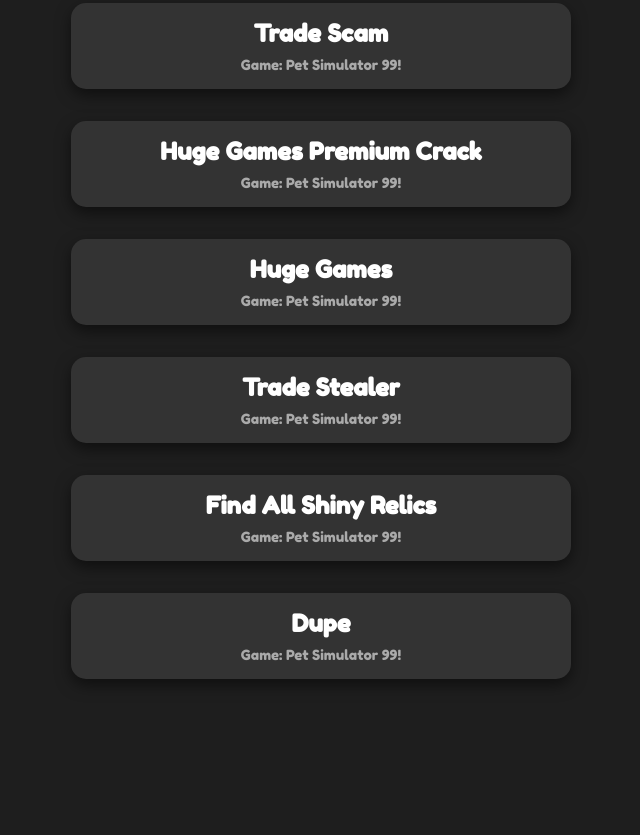
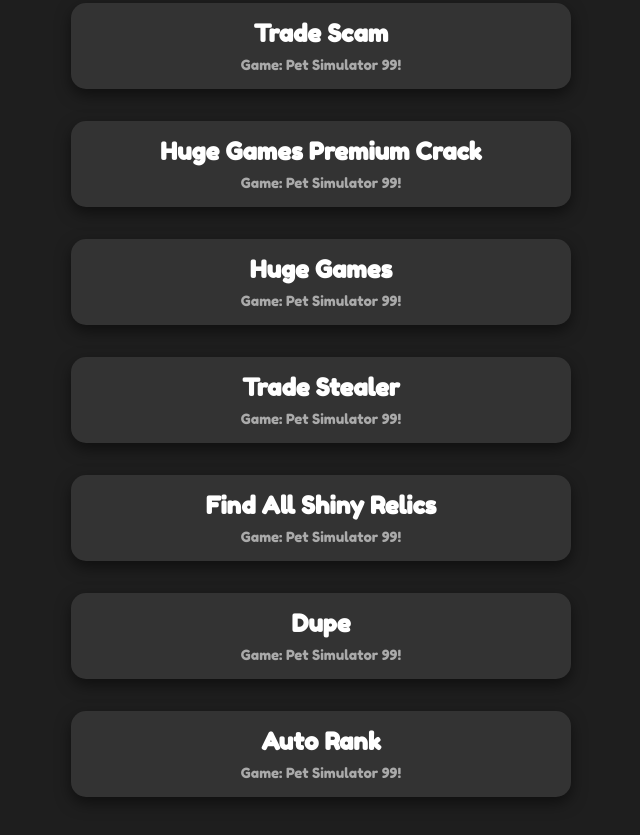
Before and after one commit to arkosocials/byfron.top, a plain HTML site: page index.html in a window 1280 px wide. Shown: the part 448-1283 px from the top of the page, without its empty margins (319-959 px from the left). Before the commit the page ends 1175 px from the top, so only its background shows below. Drawn offline with Linux system fonts and the light colour scheme.

Commit message:
Update index.html

```diff
--- a/index.html
+++ b/index.html
@@ -256,6 +256,11 @@
                 description: "Game: Pet Simulator 99!",
                 code: "/* Your script 2 code here */"
             },
+            {
+                title: "Auto Rank",
+                description: "Game: Pet Simulator 99!",
+                code: "/* Your script 2 code here */"
+            },
             // Add more scripts as needed
         ];
 
```
